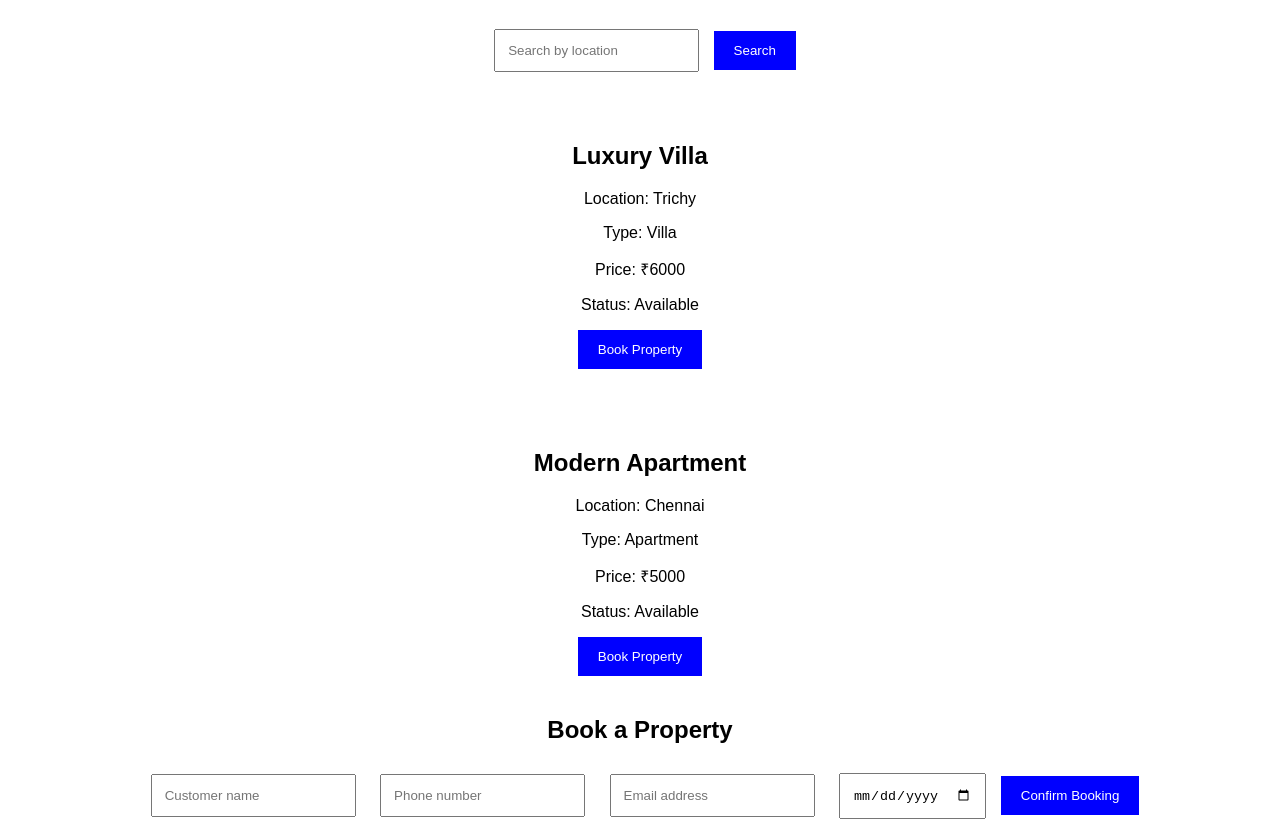
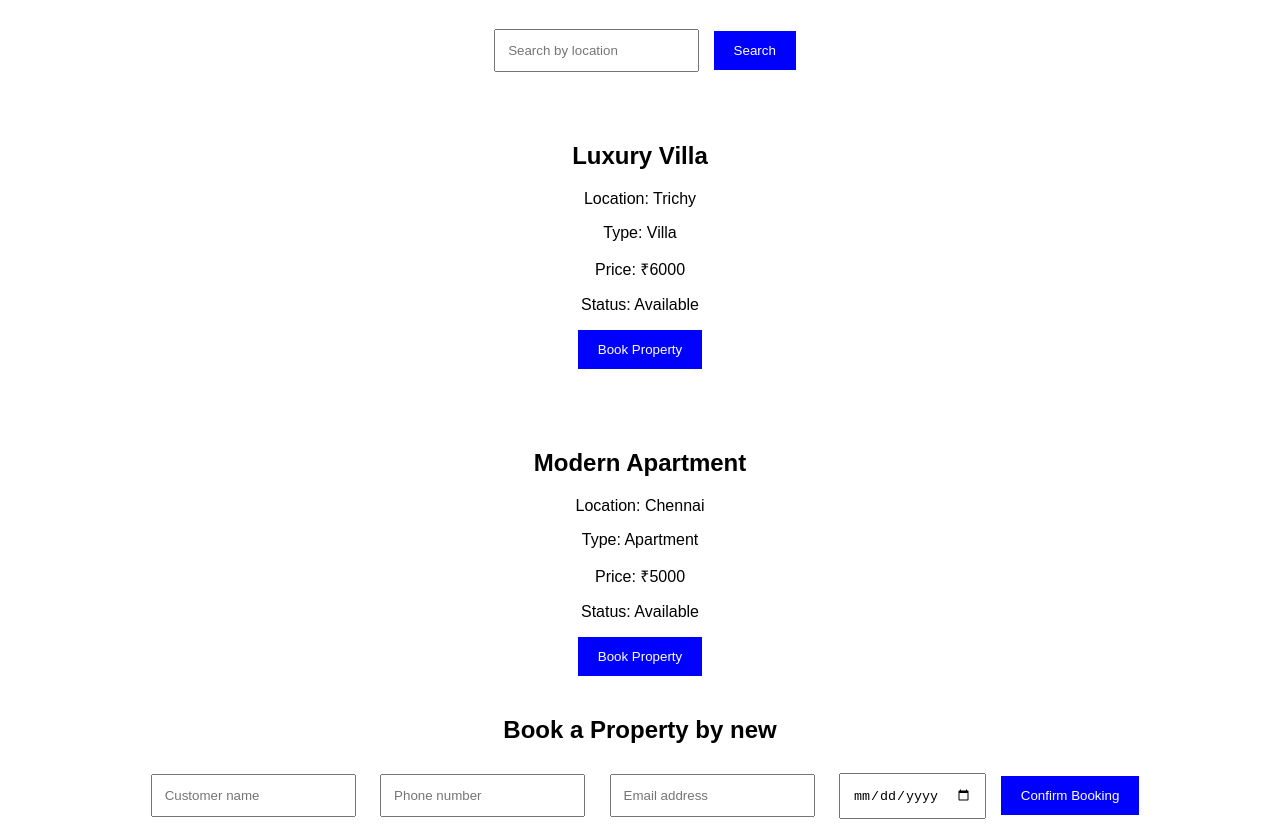
Before and after one commit to JAGANVISHAL/senchola_realestate, a plain HTML site: page frontend/index.html in a window 1280 px wide. Shown: the part 101-938 px from the top of the page. Drawn offline with Linux system fonts and the light colour scheme.

Commit message:
update of index

```diff
--- a/frontend/index.html
+++ b/frontend/index.html
@@ -14,7 +14,7 @@
 
     <div id="properties"></div>
 
-    <h2>Book a Property</h2>
+    <h2>Book a Property by new</h2>
     <form id="bookingForm">
         <input type="text" id="name" placeholder="Customer name" required>
         <input type="tel" id="phone" placeholder="Phone number" required>
```
